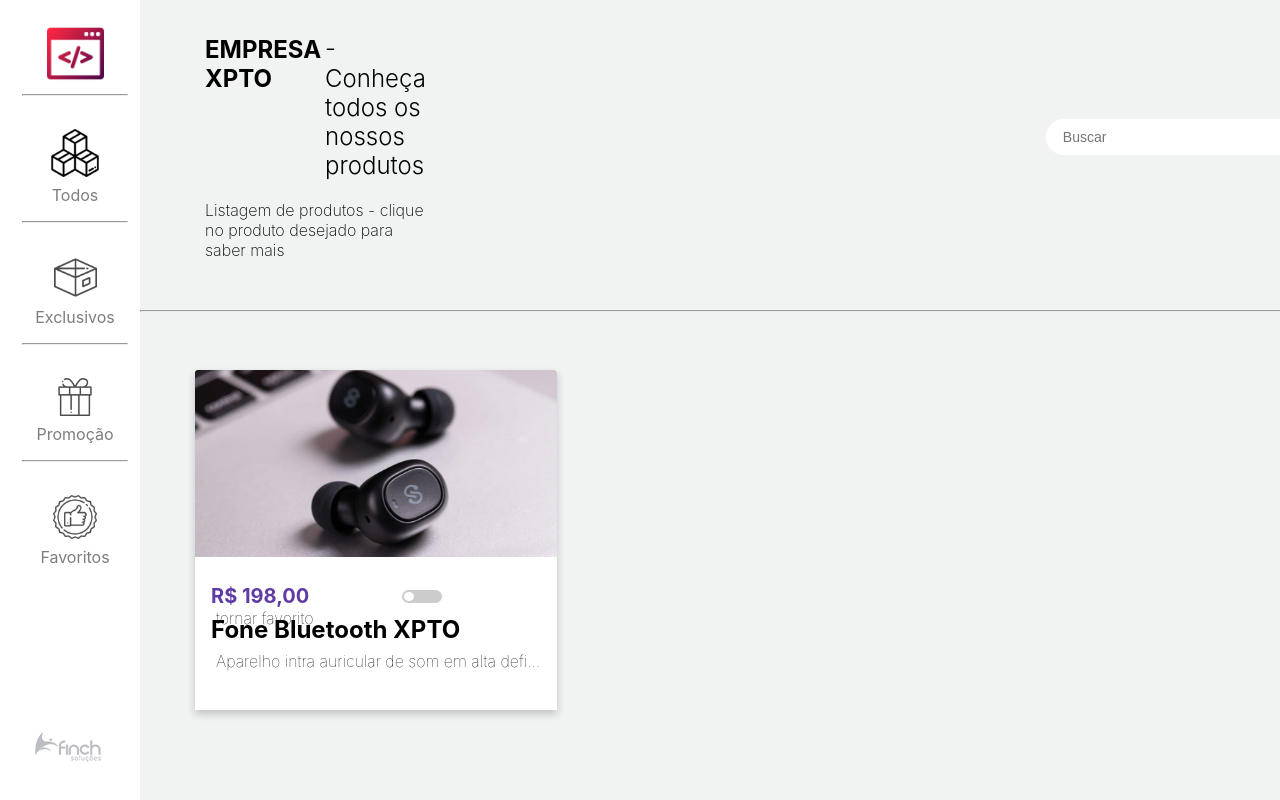
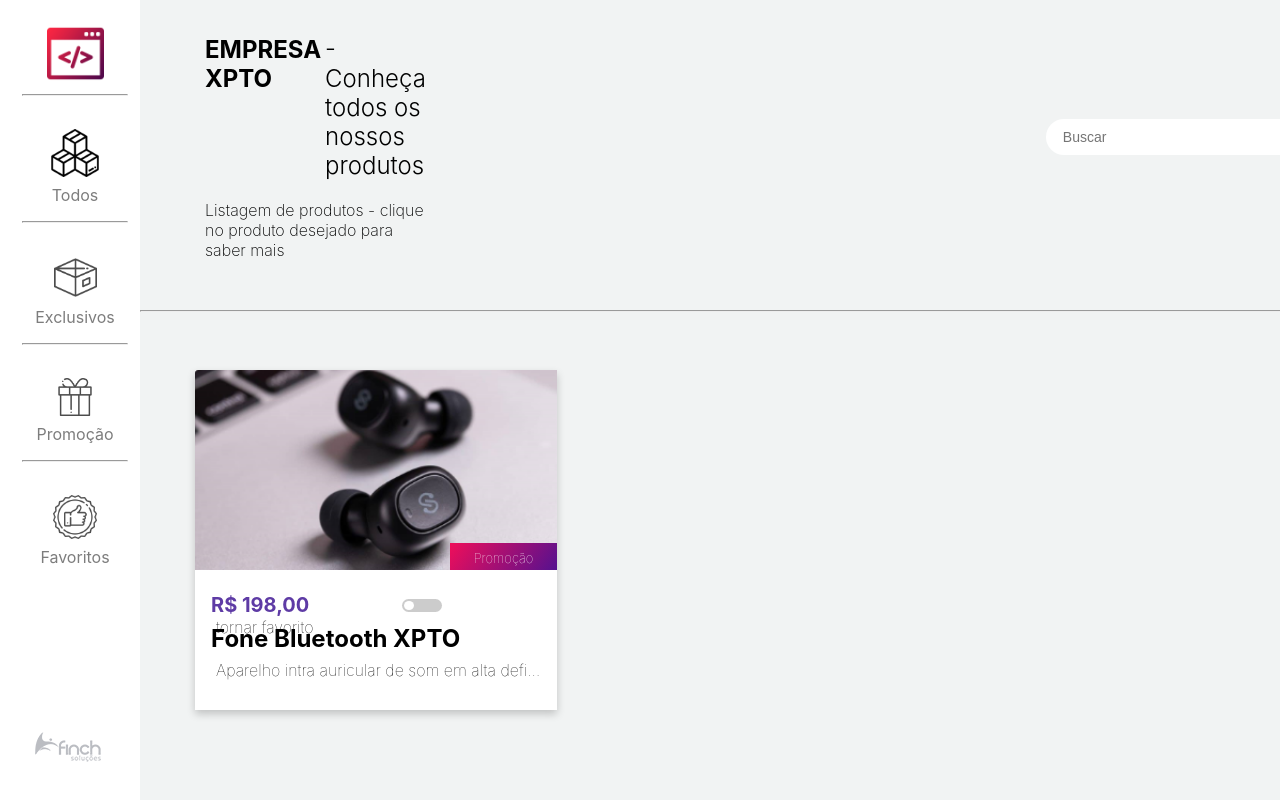
Before and after one commit to mangerona92/desafio-finch, a React (Create React App) app: page / in a window 1280 px wide. Shown: the top 800 px of the page. Built offline with nearby package versions, Linux system fonts and the light colour scheme; what reduxsauce would draw is missing.

Commit message:
ajustando componente card e acrescentando props

```diff
--- a/src/components/Card/index.jsx
+++ b/src/components/Card/index.jsx
@@ -4,11 +4,18 @@ import styles from './index.module.css';
 import phone from '../../assets/phone.png';
 
 function Card(props) {
-  const { value, favorite, product, productDescription } = props;
+  const { status, value, favorite, product, productDescription } = props;
   return (
     <>
       <div className={styles.card}>
-        <img src={phone} alt="imagem fone" />
+        <div className={styles.imageContainer}>
+          <img className={styles.imageProduct} src={phone} alt="imagem fone" />
+          <div className={styles.imageTag}>
+            <span>
+              { status }
+            </span>
+          </div>
+        </div>
         <div className={styles.container}>
           <h4 className={styles.divValue}>
             <b className={styles.textValue}>
@@ -37,6 +44,7 @@ function Card(props) {
 }
 
 Card.propTypes = {
+  status: PropTypes.string.isRequired,
   value: PropTypes.string.isRequired,
   favorite: PropTypes.string.isRequired,
   product: PropTypes.string.isRequired,
--- a/src/components/Card/index.module.css
+++ b/src/components/Card/index.module.css
@@ -9,6 +9,37 @@
   cursor: pointer;
 }
 
+.imageContainer {
+  width: 100%;
+  height: 200px;
+  overflow: hidden;
+  position: relative;
+}
+
+.imageProduct {
+  position: absolute;
+  top: 0;
+  left: 0;
+  height: 100%;
+}
+
+.imageTag {
+  position: absolute;
+  width: 107px;
+  height: 27px;
+  line-height: 30px;
+  text-transform: capitalize;
+  text-align: center;
+  bottom: 0;
+  right: 0;
+  font-size: 13px;
+  font-weight: 100;
+  color: #FFFF;
+  background: red;
+  background: transparent linear-gradient(125deg, #EF0E5A 0%, #55118F 100%) 0% 0% no-repeat padding-box;
+  opacity: 1;
+}
+
 .card:hover {
   box-shadow: 0 8px 16px 0 rgba(0,0,0,0.2);
 }
@@ -16,6 +47,8 @@
 .container {
   padding: 2px 16px;
 }
+
+
 
 .divValue {
   height: 10px;
--- a/src/enum/index.js
+++ b/src/enum/index.js
@@ -17,6 +17,10 @@ export const PAGE_DESCRIPTION = {
   exclusives: 'Listagem de produtos exclusivos - clique no produto desejado para saber mais',
   promotion: 'Listagem de produtos em promoção - clique no produto desejado para saber mais',
   favorites: 'Listagem de produtos marcados como favoritos - clique no produto desejado para saber mais',
+};
+
+export const PAGE_STATUS = {
+  status: 'promoção',
 };
 
 export const PAGE_VALUE = {
@@ -40,6 +44,7 @@ export default {
   PAGE_TITLE,
   PAGE_SUBTITLE,
   PAGE_DESCRIPTION,
+  PAGE_STATUS,
   PAGE_VALUE,
   PAGE_FAVORITE,
   PAGE_PRODUCTSDESCRIPTION,
--- a/src/pages/ProductsList/index.jsx
+++ b/src/pages/ProductsList/index.jsx
@@ -4,7 +4,7 @@ import Title from '../../components/Header/Title';
 import Search from '../../components/Header/Search';
 import Card from '../../components/Card';
 import {
-  PAGE_TITLE, PAGE_SUBTITLE, PAGE_DESCRIPTION, PAGE_VALUE, PAGE_FAVORITE, PAGE_PRODUCTSDESCRIPTION, PAGE_PRODUCT,
+  PAGE_STATUS, PAGE_TITLE, PAGE_SUBTITLE, PAGE_DESCRIPTION, PAGE_VALUE, PAGE_FAVORITE, PAGE_PRODUCTSDESCRIPTION, PAGE_PRODUCT,
 } from '../../enum';
 import { useQuery } from '../../hooks';
 
@@ -13,6 +13,7 @@ function ProductsList() {
   const getTitle = () => PAGE_TITLE[query().get('query')] || PAGE_TITLE.all;
   const getSubTitle = () => PAGE_SUBTITLE[query().get('query')] || PAGE_SUBTITLE.all;
   const getDescription = () => PAGE_DESCRIPTION[query().get('query')] || PAGE_DESCRIPTION.all;
+  const getStatus = () => PAGE_STATUS.status;
   const getValue = () => PAGE_VALUE.value;
   const getFavorite = () => PAGE_FAVORITE.favorite;
   const getProduct = () => PAGE_PRODUCT.product;
@@ -25,7 +26,13 @@ function ProductsList() {
       </div>
       <hr className={styles.hrStyle} />
       <div className={styles.containerProductsList}>
-        <Card value={getValue()} favorite={getFavorite()} productDescription={getProductDescription()} product={getProduct()} />
+        <Card
+          status={getStatus()}
+          value={getValue()}
+          favorite={getFavorite()}
+          productDescription={getProductDescription()}
+          product={getProduct()}
+        />
       </div>
     </div>
 
```
